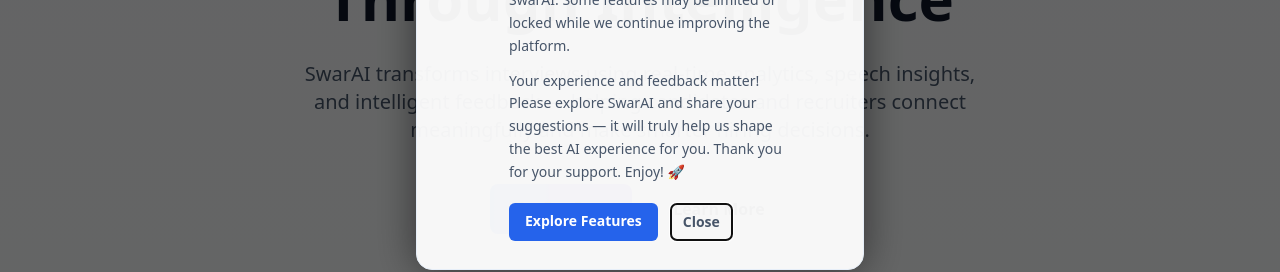
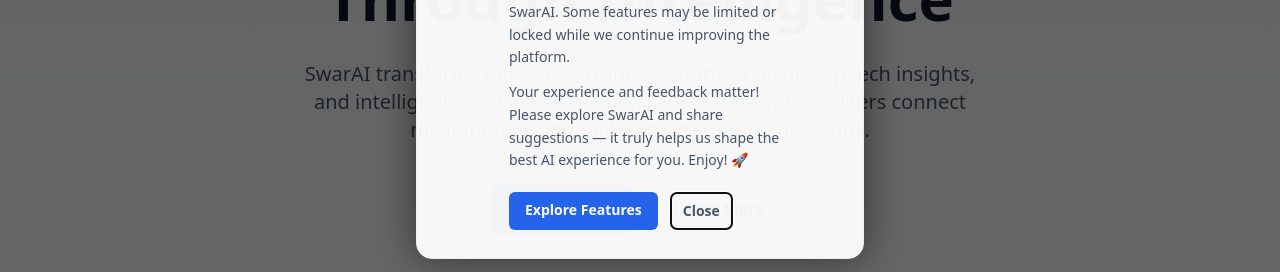
Before and after one commit to PranitWork/ai_interviewer, a Next.js app in the folder ai-interview-frontend-nextjs/: page / in a window 1280 px wide. Shown: the part 314-586 px from the top of the page. Built offline with nearby package versions, Linux system fonts and the light colour scheme; no server answers.

Commit message:
fixing bug

```diff
--- a/ai-interview-frontend-nextjs/app/components/FirstVisitPopUp.tsx
+++ b/ai-interview-frontend-nextjs/app/components/FirstVisitPopUp.tsx
@@ -9,24 +9,27 @@ export default function FirstVisitPopup() {
   const [open, setOpen] = useState(false);
   const closeRef = useRef<HTMLButtonElement | null>(null);
 
+  // Show popup only on first visit
   useEffect(() => {
+    if (typeof window === "undefined") return;
+
     const seen = localStorage.getItem(STORAGE_KEY);
     if (!seen) {
       setOpen(true);
     }
   }, []);
 
-
-
+  // Auto-focus close button when popup opens
   useEffect(() => {
     if (open && closeRef.current) {
       closeRef.current.focus();
     }
   }, [open]);
 
-
   const closePopup = () => {
+    if (typeof window !== "undefined") {
       localStorage.setItem(STORAGE_KEY, "true");
+    }
     setOpen(false);
   };
 
@@ -55,7 +58,7 @@ useEffect(() => {
         onClick={(e) => e.stopPropagation()}
       >
         <div className="flex items-start gap-4">
-          {/* Icon Box */}
+          {/* ICON */}
           <div className="h-12 w-12 flex items-center justify-center rounded-xl bg-voxy-primary/15 border border-voxy-border">
             <svg
               className="h-6 w-6 text-voxy-primary"
@@ -75,14 +78,16 @@ useEffect(() => {
             </h2>
 
             <p className="text-sm text-voxy-muted mt-2 leading-relaxed">
-    You're accessing the <span className="text-voxy-primary font-semibold">Beta Version</span> of SwarAI.
-    Some features may be limited or locked while we continue improving the platform.
+              You're accessing the{" "}
+              <span className="text-voxy-primary font-semibold">Beta Version</span>
+              {" "}of SwarAI. Some features may be limited or locked while we continue
+              improving the platform.
             </p>
 
             <p className="text-sm text-voxy-muted mt-3 leading-relaxed">
-    Your experience and feedback matter!
-    Please explore SwarAI and share your suggestions — it will truly help us shape the best AI experience for you.
-    Thank you for your support. Enjoy! 🚀
+              Your experience and feedback matter! Please explore SwarAI and share
+              suggestions — it truly helps us shape the best AI experience for you.
+              Enjoy! 🚀
             </p>
 
             {/* BUTTONS */}
@@ -105,7 +110,6 @@ useEffect(() => {
             </div>
           </div>
 
-
           {/* CLOSE ICON */}
           <button
             onClick={closePopup}
```
Lines whose indentation alone changed are shown as unchanged.
